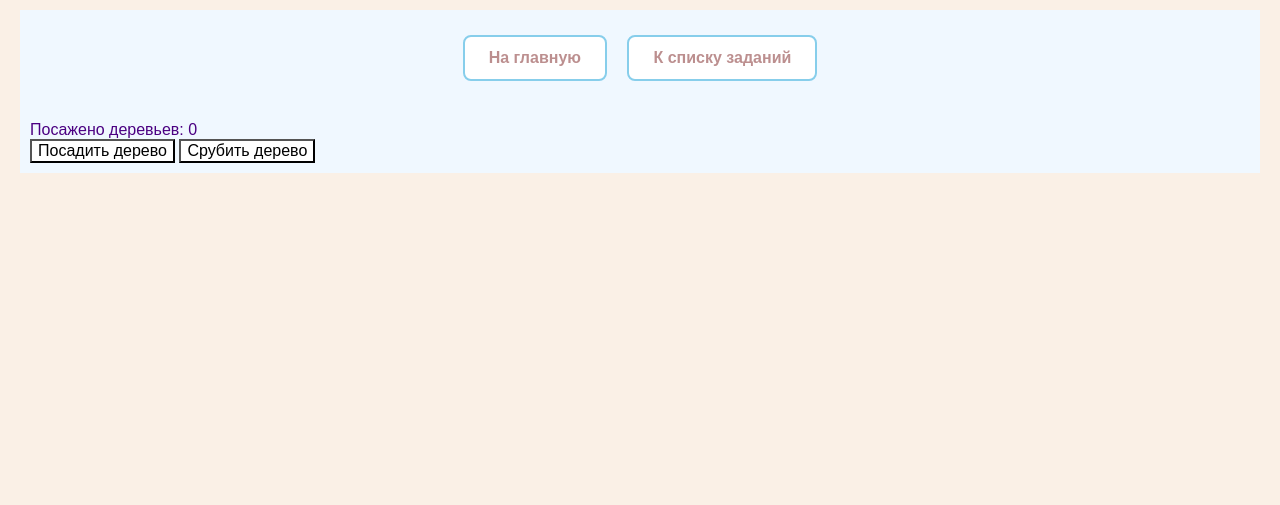
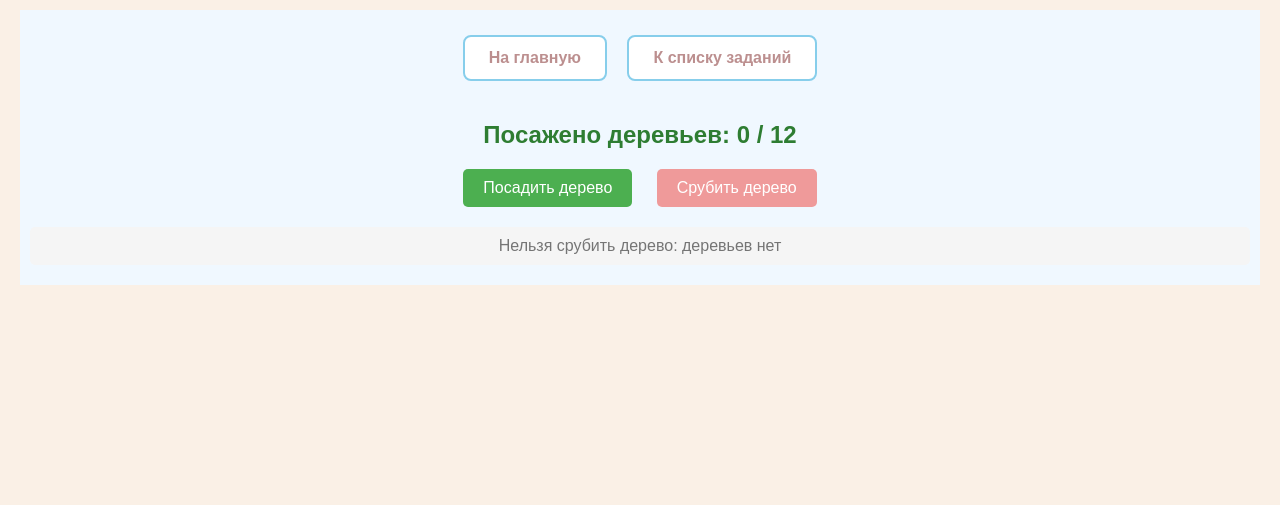
Before and after one commit to Ksenia-business/web-back-labs, a Flask app: page /lab4/tree in a window 1280 px wide. Shown: the part 55-560 px from the top of the page. Run offline with Flask 3, Linux system fonts and the light colour scheme.

Commit message:
Валидация

```diff
--- a/lab4.py
+++ b/lab4.py
@@ -100,18 +100,21 @@ def power():
     return render_template('lab4/pow.html', x1=x1, x2=x2, result=result)
 
 tree_count = 0
+max_trees = 12
 
 @lab4.route('/lab4/tree', methods=['GET', 'POST'])
 def tree():
     global tree_count
     if request.method == 'GET':
-        return render_template('lab4/tree.html', tree_count=tree_count)
+        return render_template('lab4/tree.html', tree_count=tree_count, max_trees=max_trees)
 
     operation = request.form.get('operation')
 
     if operation == 'cut':
-        tree_count -= 1
+        if tree_count > 0:
+                tree_count -= 1
     elif operation == 'plant':
-        tree_count += 1
+        if tree_count < max_trees:
+            tree_count += 1
 
     return redirect('/lab4/tree')
--- a/templates/lab4/tree.html
+++ b/templates/lab4/tree.html
@@ -3,11 +3,88 @@
 {% block lab %}Нравится/не нравится{% endblock %}
 
 {% block main %}
-    <div>
-        Посажено деревьев: {{ tree_count }}
+<style>
+    .tree-counter {
+        font-size: 24px;
+        font-weight: bold;
+        text-align: center;
+        margin: 20px 0;
+        color: #2e7d32;
+    }
+    .tree-form {
+        text-align: center;
+        margin: 20px 0;
+    }
+    .tree-btn {
+        padding: 10px 20px;
+        margin: 0 10px;
+        font-size: 16px;
+        border: none;
+        border-radius: 5px;
+        cursor: pointer;
+    }
+    .plant-btn {
+        background: #4caf50;
+        color: white;
+    }
+    .plant-btn:disabled {
+        background: #a5d6a7;
+        cursor: not-allowed;
+    }
+    .cut-btn {
+        background: #f44336;
+        color: white;
+    }
+    .cut-btn:disabled {
+        background: #ef9a9a;
+        cursor: not-allowed;
+    }
+    .message {
+        text-align: center;
+        margin: 10px 0;
+        padding: 10px;
+        border-radius: 5px;
+    }
+    .max-message {
+        background: #fff3e0;
+        color: #e65100;
+    }
+    .min-message {
+        background: #f5f5f5;
+        color: #757575;
+    }
+</style>
+
+<div class="tree-counter">
+    Посажено деревьев: {{ tree_count }} / {{ max_trees }}
+</div>
+
+<form method="post" class="tree-form">
+    <button
+        name="operation"
+        value="plant"
+        class="tree-btn plant-btn"
+        {% if tree_count >= max_trees %}disabled{% endif %}
+    >
+        Посадить дерево
+    </button>
+    <button
+        name="operation"
+        value="cut"
+        class="tree-btn cut-btn"
+        {% if tree_count <= 0 %}disabled{% endif %}
+    >
+        Срубить дерево
+    </button>
+</form>
+
+{% if tree_count >= max_trees %}
+    <div class="message max-message">
+        Достигнуто максимальное количество деревьев!
     </div>
-    <form method="post">
-        <button name="operation" value="plant">Посадить дерево</button>
-        <button name="operation" value="cut">Срубить дерево</button>
-    </form>
+{% elif tree_count <= 0 %}
+    <div class="message min-message">
+        Нельзя срубить дерево: деревьев нет
+    </div>
+{% endif %}
 {% endblock %}
```
